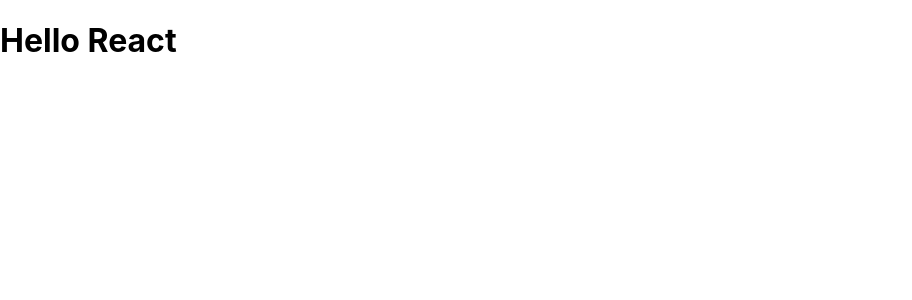
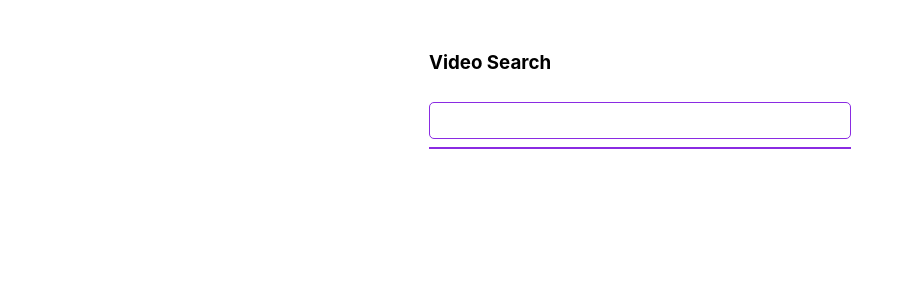
Before and after one commit to NewbieInside/youtube, a React (Create React App) app: page / in a window 1280 px wide. Shown: the top 300 px of the page, without its empty margins (0-912 px from the left). Built offline with nearby package versions, Linux system fonts and the light colour scheme.

Commit message:
searchbar added plus axios

```diff
--- a/package.json
+++ b/package.json
@@ -6,6 +6,7 @@
     "@testing-library/jest-dom": "^4.2.4",
     "@testing-library/react": "^9.5.0",
     "@testing-library/user-event": "^7.2.1",
+    "axios": "^0.19.2",
     "react": "^16.13.1",
     "react-dom": "^16.13.1",
     "react-scripts": "3.4.1"
--- a/src/App.jsx
+++ b/src/App.jsx
@@ -1,4 +1,6 @@
 import React, { Component } from 'react';
+
+import SearchBar from './Components/SearchBar/SearchBar';
 
 import './App.css';
 
@@ -8,7 +10,7 @@
   render() {
     return (
       <div>
-        <h1>Hello React</h1>
+        <SearchBar />
       </div>
     )
   }
--- /dev/null
+++ b/src/Components/SearchBar/SearchBar.jsx
@@ -0,0 +1,42 @@
+import React, { Component } from 'react';
+
+import styles from './SearchBar.module.css';
+
+class SearchBar extends Component {
+  state = {
+    term: '',
+  };
+
+  onInputChange = (e) => {
+    this.setState({ term: e.target.value })
+  }
+
+  onFormSubmit = (e) => {
+    e.preventDefault();
+
+
+  }
+
+  render() {
+    return (
+      <div className={styles.searchContainer}>
+        <form onSubmit={this.onFormSubmit} className={styles.searchForm}>
+          <div className={styles.searchBar}>
+            <label htmlFor="videoSearch">
+              <h3>Video Search</h3>
+            </label>
+            <input
+              className={styles.searchInput}
+              type="text"
+              value={this.state.term}
+              onChange={this.onInputChange}
+            />
+          </div>
+          <hr className={styles.searchHr} />
+        </form>
+      </div>
+    );
+  }
+}
+
+export default SearchBar;
--- /dev/null
+++ b/src/Components/SearchBar/SearchBar.module.css
@@ -0,0 +1,25 @@
+.searchContainer {
+  display: flex;
+  justify-content: center;
+  margin-top: 2rem;
+  width: 100%;
+  height: 100%;
+}
+
+.searchInput {
+  width: 400px;
+  margin-top: 10px;
+  padding: 10px;
+  outline: none;
+  border: 1px solid blueviolet;
+  border-radius: 5px;
+}
+
+.searchBar {
+  display: flex;
+  flex-direction: column;
+}
+
+.searchHr {
+  border: 1px solid blueviolet;
+}
```
Also changed, not shown: src/Components/VideoDetail/VideoDetail.jsx (added), src/Components/VideoDetail/VideoDetail.module.css (added), src/Components/VideoItem/VideoItem.jsx (added), src/Components/VideoItem/VideoItem.module.css (added), src/Components/VideoList/VideoList.jsx (added), src/Components/VideoList/VideoList.module.css (added), 1 other file (tests, documents, lock files or other folders).
